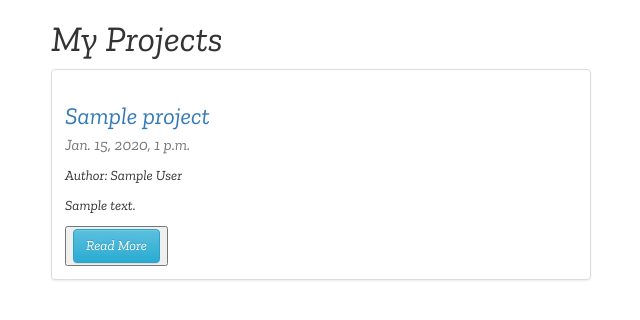
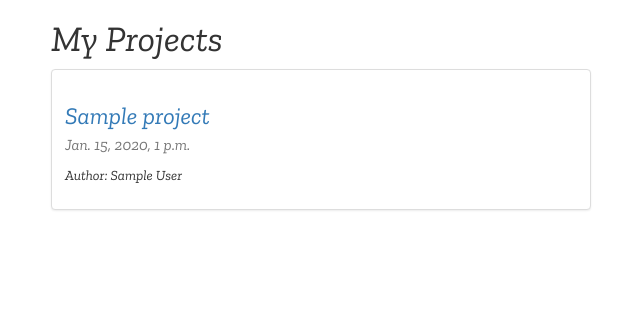
Before and after one commit to rose-okoth/django-three, a Django app: page /list in a window 1280 px wide. Shown: the part 182-502 px from the top of the page, without its empty margins (319-959 px from the left). Run offline with Django 3.2, Linux system fonts and the light colour scheme; tables that the repository leaves empty hold one stand-in row (values such as "Sample post"); some libraries are stand-ins or nearby versions.

Commit message:
add modifcations to the base, detail and list html

```diff
--- a/main/templates/base.html
+++ b/main/templates/base.html
@@ -17,6 +17,7 @@
     <link rel="stylesheet" href="https://maxcdn.bootstrapcdn.com/bootstrap/3.3.7/css/bootstrap-theme.min.css" integrity="sha384-rHyoN1iRsVXV4nD0JutlnGaslCJuC7uwjduW9SVrLvRYooPp2bWYgmgJQIXwl/Sp" crossorigin="anonymous">
 
     <link rel="stylesheet" href="{% static 'css/base.css' %}"/>
+    <link rel="stylesheet" href="{% static 'js/base.js' %}"/>
 
     <link rel="preconnect" href="https://fonts.gstatic.com">
     <link href="https://fonts.googleapis.com/css2?family=Zilla+Slab:ital@1&display=swap" rel="stylesheet">
--- a/main/templates/project_detail.html
+++ b/main/templates/project_detail.html
@@ -15,7 +15,7 @@
     {% endif %}
 
 {% if instance.user.get_full_name %}
-<p>Author: {{ instance.user.get_full_name }}</p>
+<p>Posted by: {{ instance.user.get_full_name }}</p>
 {% endif %}
 
 <p><div class="fb-like" data-href="{{ request.build_absolute_uri }}" data-layout="button_count" data-action="like" data-show-faces="true" data-share="true"></div>
--- a/main/templates/project_list.html
+++ b/main/templates/project_list.html
@@ -22,9 +22,9 @@
                   {% if obj.user.get_full_name %}
                   <p>Author: {{ obj.user.get_full_name }}</p>
                   {% endif %}
-                  <p>{{ obj.description | linebreaks | truncatechars:120 }}</p>
+                  <!-- <p>{{ obj.description | linebreaks | truncatechars:120 }}</p> -->
 
-                  <button type="button"> <a href='{{ obj.get_absolute_url }}' class ="btn btn-info">Read More</a></button>
+                  <!-- <button type="button"> <a href='{{ obj.get_absolute_url }}' class ="btn btn-info">Read More</a></button> -->
 
                 </div>
               </div>
```
Also changed, not shown: main/static/js/base.js (added).
